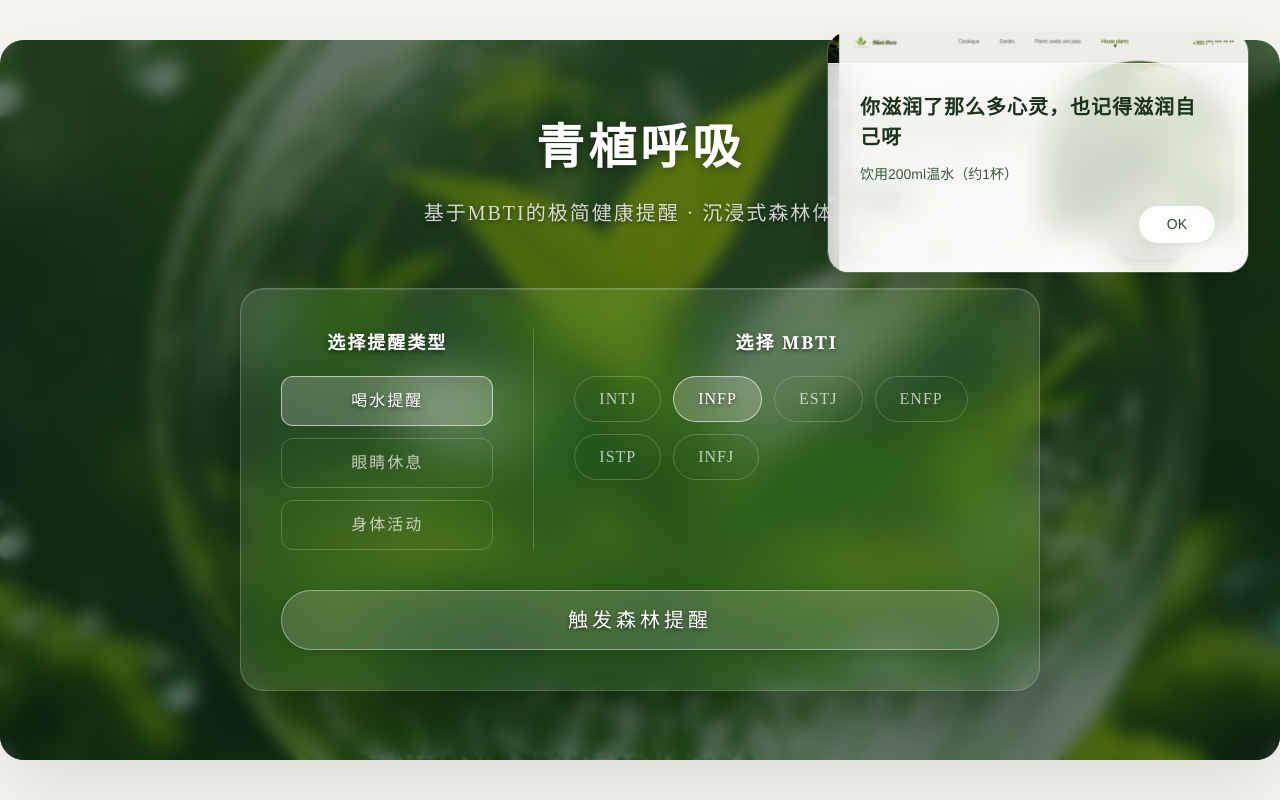
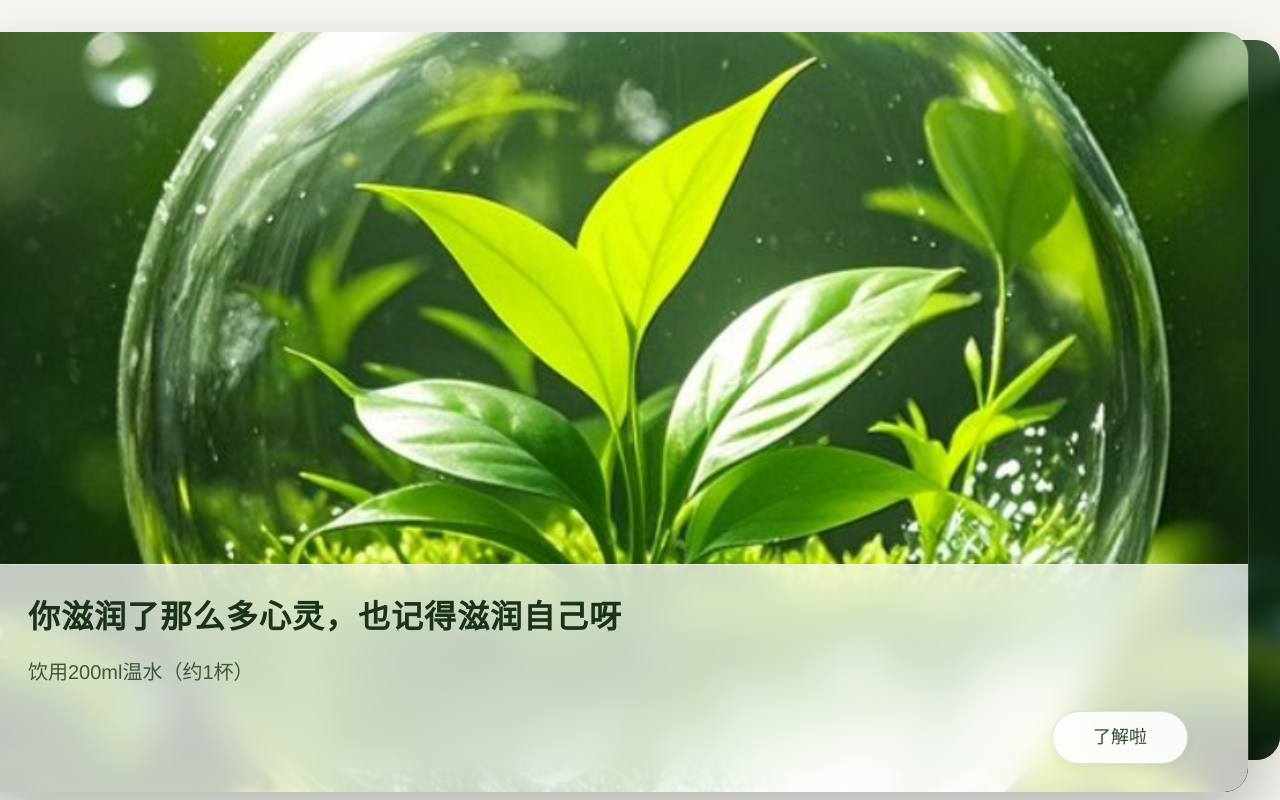
Before and after one commit to weiweiyoudianpang/enter-GreenBreathe, a React (Vite) app: page / in a window 1280 px wide. Both pictures are taken after a click on the button "触发森林提醒". Built offline with nearby package versions, Linux system fonts and the light colour scheme.

Commit message:
feat(notification): redesign card for immersive experience

```diff
--- a/src/extension/content.ts
+++ b/src/extension/content.ts
@@ -172,12 +172,8 @@ async function createNotificationUI(
   const actionTexts = ['了解啦', '谢谢关心', 'OK', '收到', '这就去'];
   const randomAction = actionTexts[Math.floor(Math.random() * actionTexts.length)];
 
-  // Random background image (indoor plants / garden)
-  const bgImages = [
-    'images/glass-plant-1.png',
-    'images/glass-plant-2.png'
-  ];
-  const randomBg = bgImages[Math.floor(Math.random() * bgImages.length)];
+  // Fixed background image (no slideshow)
+  const bgImage = 'images/glass-plant-1.png';
 
   // Create HTML
   shadowRoot.innerHTML = `
@@ -188,17 +184,17 @@ async function createNotificationUI(
         box-sizing: border-box;
       }
 
-      /* 🎨 整体卡片：背景图片覆盖整张卡片 */
+      /* 🎨 整体卡片：1280x760 尺寸，背景图片覆盖整张卡片 */
       .notification-card {
-        width: 420px;
-        min-height: 240px;
-        border-radius: 20px;
+        width: 1280px;
+        height: 760px;
+        border-radius: 24px;
         box-shadow:
-          0 20px 40px rgba(0, 0, 0, 0.15),
-          0 0 0 1px rgba(255, 255, 255, 0.2);
+          0 30px 60px rgba(0, 0, 0, 0.2),
+          0 0 0 1px rgba(255, 255, 255, 0.15);
         font-family: 'Microsoft YaHei', 'PingFang SC', 'Helvetica Neue', sans-serif;
         opacity: 0;
-        transform: scale(0.95);
+        transform: scale(0.98);
         transition: all 1.5s cubic-bezier(0.22, 1, 0.36, 1);
         position: relative;
         overflow: hidden;
@@ -206,10 +202,10 @@ async function createNotificationUI(
         pointer-events: none;
         display: flex;
         flex-direction: column;
-        justify-content: flex-end; /* 内容靠下对齐，留出上方风景 */
+        justify-content: flex-end; /* 内容靠下对齐 */
 
         /* 清晰的翠绿风景背景，覆盖整张卡片 */
-        background-image: url('${chrome.runtime.getURL(randomBg)}');
+        background-image: url('${chrome.runtime.getURL(bgImage)}');
         background-size: cover;
         background-position: center;
       }
@@ -219,27 +215,29 @@ async function createNotificationUI(
         transform: scale(1);
       }
 
-      /* 🎨 文本框区域：毛玻璃质感，只在文字区域 */
+      /* 🎨 文本框区域：毛玻璃质感，只占整个窗口的 30% */
       .content-box {
         position: relative;
         z-index: 1;
         width: 100%;
-        padding: 28px 32px;
+        height: 30%; /* 严格控制占比 30% */
+        padding: 40px 60px;
 
         /* 毛玻璃效果：白色半透明底色，让文字清晰，同时透出背景 */
         background: rgba(255, 255, 255, 0.75);
-        backdrop-filter: blur(16px) saturate(120%);
-        -webkit-backdrop-filter: blur(16px) saturate(120%);
+        backdrop-filter: blur(20px) saturate(120%);
+        -webkit-backdrop-filter: blur(20px) saturate(120%);
         border-top: 1px solid rgba(255, 255, 255, 0.4);
 
         display: flex;
         flex-direction: column;
+        justify-content: center;
       }
 
       .encouragement {
-        font-size: 20px;
+        font-size: 32px;
         line-height: 1.5;
-        margin-bottom: 12px;
+        margin-bottom: 16px;
         font-weight: 600;
         letter-spacing: 1px;
         color: #1a331a; /* 深翠绿色文字 */
@@ -247,8 +245,8 @@ async function createNotificationUI(
 
       .instruction {
         color: #3a5a3a; /* 柔和的绿色 */
-        font-size: 14px;
-        margin-bottom: 20px;
+        font-size: 20px;
+        margin-bottom: 24px;
         line-height: 1.5;
         font-weight: 400;
       }
@@ -256,27 +254,28 @@ async function createNotificationUI(
       .actions {
         pointer-events: auto;
         align-self: flex-end;
+        margin-top: auto;
       }
 
       .action-btn {
-        padding: 8px 28px;
+        padding: 12px 40px;
         background: rgba(255, 255, 255, 0.9);
         border: 1px solid rgba(150, 200, 150, 0.4);
         border-radius: 100px;
         color: #2c4c2c;
-        font-size: 14px;
+        font-size: 18px;
         font-family: 'Microsoft YaHei', 'PingFang SC', sans-serif;
         cursor: pointer;
         transition: all 0.3s ease;
         font-weight: 500;
-        box-shadow: 0 2px 8px rgba(0, 0, 0, 0.05);
+        box-shadow: 0 4px 12px rgba(0, 0, 0, 0.05);
       }
 
       .action-btn:hover {
         background: #ffffff;
         border-color: #8fbc8f;
-        transform: translateY(-1px);
-        box-shadow: 0 4px 12px rgba(0, 0, 0, 0.08);
+        transform: translateY(-2px);
+        box-shadow: 0 8px 20px rgba(0, 0, 0, 0.08);
       }
     </style>
 
--- a/src/pages/Index.tsx
+++ b/src/pages/Index.tsx
@@ -92,12 +92,8 @@ function NotificationCard({
   const actionTexts = ['了解啦', '谢谢关心', 'OK', '收到', '这就去'];
   const randomAction = actionTexts[Math.floor(Math.random() * actionTexts.length)];
 
-  // Random background image (indoor plants / garden)
-  const bgImages = [
-    '/images/glass-plant-1.png',
-    '/images/glass-plant-2.png'
-  ];
-  const randomBg = bgImages[Math.floor(Math.random() * bgImages.length)];
+  // Fixed background image (no slideshow)
+  const bgImage = '/images/glass-plant-1.png';
 
   return (
     <div
@@ -111,12 +107,12 @@ function NotificationCard({
     >
       <div
         style={{
-          width: 420,
-          minHeight: 240,
-          borderRadius: 20,
-          boxShadow: '0 20px 40px rgba(0, 0, 0, 0.15), 0 0 0 1px rgba(255, 255, 255, 0.2)',
+          width: 1280,
+          height: 760,
+          borderRadius: 24,
+          boxShadow: '0 30px 60px rgba(0, 0, 0, 0.2), 0 0 0 1px rgba(255, 255, 255, 0.15)',
           fontFamily: "'Microsoft YaHei', 'PingFang SC', 'Helvetica Neue', sans-serif",
-          transform: visible ? 'scale(1)' : 'scale(0.95)',
+          transform: visible ? 'scale(1)' : 'scale(0.98)',
           opacity: visible ? 1 : 0,
           transition: 'all 1.5s cubic-bezier(0.22, 1, 0.36, 1)',
           pointerEvents: 'none',
@@ -125,27 +121,29 @@ function NotificationCard({
           display: 'flex',
           flexDirection: 'column',
           justifyContent: 'flex-end',
-          backgroundImage: `url('${randomBg}')`,
+          backgroundImage: `url('${bgImage}')`,
           backgroundSize: 'cover',
           backgroundPosition: 'center',
         }}
       >
-        {/* 文本框区域：毛玻璃质感，只在文字区域 */}
+        {/* 文本框区域：毛玻璃质感，只占整个窗口的 30% */}
         <div style={{
           position: 'relative',
           zIndex: 1,
           width: '100%',
-          padding: '28px 32px',
+          height: '30%',
+          padding: '40px 60px',
           background: 'rgba(255, 255, 255, 0.75)',
-          backdropFilter: 'blur(16px) saturate(120%)',
-          WebkitBackdropFilter: 'blur(16px) saturate(120%)',
+          backdropFilter: 'blur(20px) saturate(120%)',
+          WebkitBackdropFilter: 'blur(20px) saturate(120%)',
           borderTop: '1px solid rgba(255, 255, 255, 0.4)',
           display: 'flex',
-          flexDirection: 'column'
+          flexDirection: 'column',
+          justifyContent: 'center'
         }}>
           {/* 鼓励语 */}
           <p style={{
-            fontSize: 20, lineHeight: 1.5, marginBottom: 12,
+            fontSize: 32, lineHeight: 1.5, marginBottom: 16,
             fontWeight: 600, letterSpacing: 1,
             color: '#1a331a',
           }}>
@@ -154,35 +152,35 @@ function NotificationCard({
 
           {/* 指令框 */}
           <p style={{
-            fontSize: 14, color: '#3a5a3a', marginBottom: 20,
+            fontSize: 20, color: '#3a5a3a', marginBottom: 24,
             lineHeight: 1.5, fontWeight: 400,
           }}>
             {task.instruction}
           </p>
 
           {/* 操作按钮 */}
-          <div style={{ pointerEvents: 'auto', alignSelf: 'flex-end' }}>
+          <div style={{ pointerEvents: 'auto', alignSelf: 'flex-end', marginTop: 'auto' }}>
             <button
               onClick={onDismiss}
               style={{
-                padding: '8px 28px', background: 'rgba(255, 255, 255, 0.9)',
+                padding: '12px 40px', background: 'rgba(255, 255, 255, 0.9)',
                 border: '1px solid rgba(150, 200, 150, 0.4)',
-                borderRadius: 100, fontSize: 14, cursor: 'pointer', color: '#2c4c2c',
+                borderRadius: 100, fontSize: 18, cursor: 'pointer', color: '#2c4c2c',
                 fontFamily: "'Microsoft YaHei', 'PingFang SC', sans-serif",
                 transition: 'all 0.3s ease', fontWeight: 500,
-                boxShadow: '0 2px 8px rgba(0, 0, 0, 0.05)',
+                boxShadow: '0 4px 12px rgba(0, 0, 0, 0.05)',
               }}
               onMouseOver={(e) => {
                 e.currentTarget.style.background = '#ffffff';
                 e.currentTarget.style.borderColor = '#8fbc8f';
-                e.currentTarget.style.transform = 'translateY(-1px)';
-                e.currentTarget.style.boxShadow = '0 4px 12px rgba(0, 0, 0, 0.08)';
+                e.currentTarget.style.transform = 'translateY(-2px)';
+                e.currentTarget.style.boxShadow = '0 8px 20px rgba(0, 0, 0, 0.08)';
               }}
               onMouseOut={(e) => {
                 e.currentTarget.style.background = 'rgba(255, 255, 255, 0.9)';
                 e.currentTarget.style.borderColor = 'rgba(150, 200, 150, 0.4)';
                 e.currentTarget.style.transform = 'translateY(0)';
-                e.currentTarget.style.boxShadow = '0 2px 8px rgba(0, 0, 0, 0.05)';
+                e.currentTarget.style.boxShadow = '0 4px 12px rgba(0, 0, 0, 0.05)';
               }}
             >
               {randomAction}
```
Also changed, not shown: dist-extension/content.js (+28 -25 lines).
